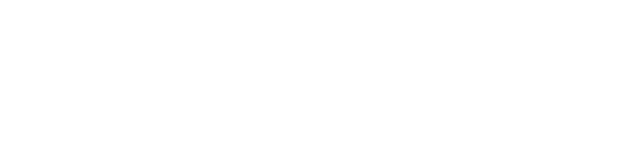
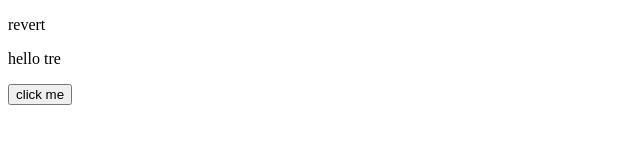
Before and after one commit to tresinisa/git-v2, a plain HTML site: page index.html in a window 1280 px wide. Shown: the whole page, without its empty margins (0-640 px from the left). Drawn offline with Linux system fonts and the light colour scheme.

Commit message:
added p tag and button

```diff
--- a/index.html
+++ b/index.html
@@ -6,6 +6,9 @@
     <title>hello</title>
 </head>
 <body>
+    <p>revert</p>
+    <p>hello tre</p>
+    <button>click me</button>
 
 </body>
 </html>
```
